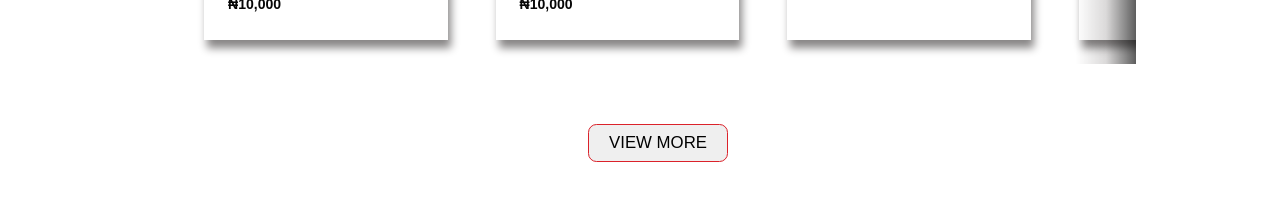
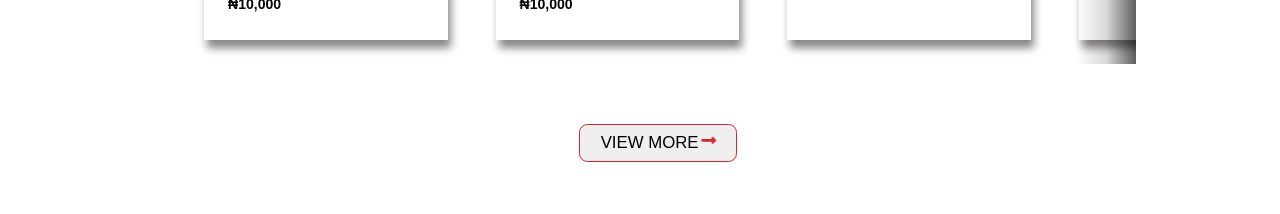
Before and after one commit to Niscolinx/teenscan, a React (Create React App) app: page / in a window 1280 px wide. Shown: the part 1200-1414 px from the top of the page. Built offline with nearby package versions, Linux system fonts and the light colour scheme; what react-router-last-location would draw is missing.

Commit message:
working on about

```diff
--- a/src/components/Courses.tsx
+++ b/src/components/Courses.tsx
@@ -1,5 +1,6 @@
 import Course from './Course'
 import Scrollable from '../components/Scrollable'
+import { FaLongArrowAltRight } from 'react-icons/fa'
 
 import cardImg from '../assets/course1.jpg'
 import cardImgs from '../assets/course1.jpg'
@@ -20,8 +21,7 @@ const Courses = () => {
             <div className='course__cards'>
                 <Scrollable>
                     <Course
-                        title=
-                        'Everything to know about Blogging and Starting your own Blog'
+                        title='Everything to know about Blogging and Starting your own Blog'
                         creator='John Doe'
                         price={10000}
                         image={cardImg}
@@ -71,7 +71,12 @@ const Courses = () => {
                 </Scrollable>
             </div>
 
-            <button className='btn courses__btn'>View More</button>
+            <button className='btn courses__btn'>
+                View More
+                <span>
+                    <FaLongArrowAltRight />
+                </span>
+            </button>
         </>
     )
 }
--- a/src/sass/base/typography.scss
+++ b/src/sass/base/typography.scss
@@ -80,6 +80,13 @@
         &__btn {
             margin: 2rem auto;
             display: flex;
+
+            span {
+            display: flex;
+            color: $color-secondary;
+            animation: moveInLeft 2s infinite;
+            margin-top: -0.12rem;
+        }
         }
     }
 }
```
Also changed, not shown: 1 other file (tests, documents, lock files or other folders).
